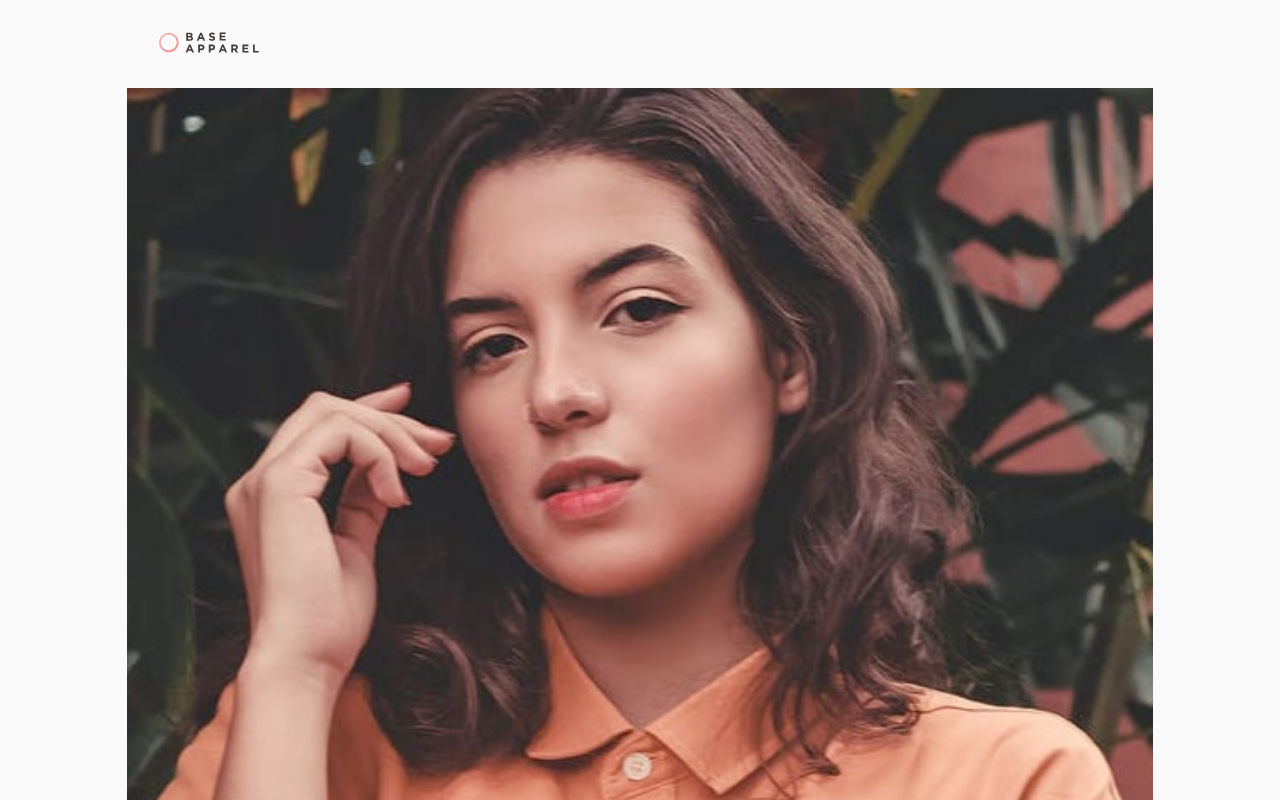
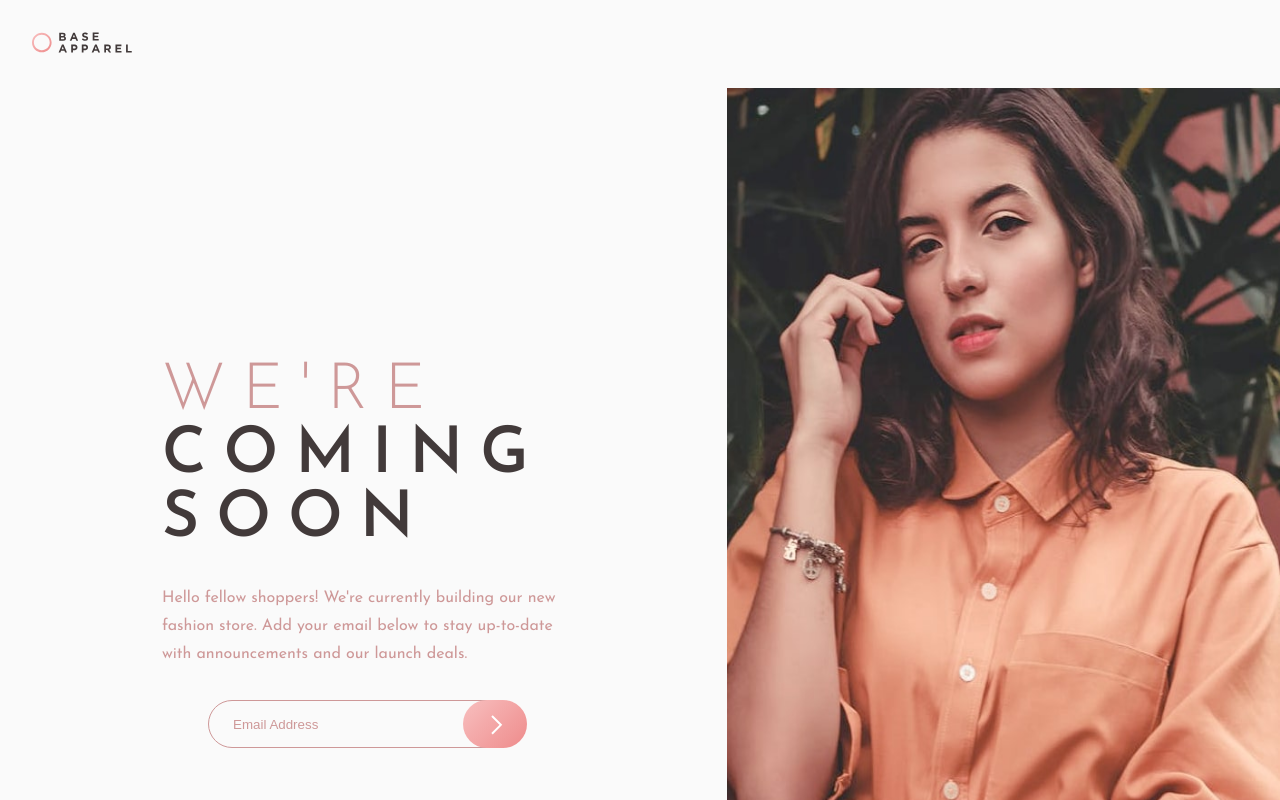
Before and after one commit to Fransuelton/fem-base-apparel-page, a Vue app: page / in a window 1280 px wide. Shown: the top 800 px of the page. Built offline with nearby package versions, Linux system fonts and the light colour scheme.

Commit message:
💄 style: restructure form and header placement for improved layout and responsiveness

```diff
--- a/src/App.vue
+++ b/src/App.vue
@@ -3,8 +3,8 @@ import { Header, Input } from "./components/index.js";
 </script>
 
 <template>
+  <Header />
   <section>
-    <Header />
     <picture>
       <source
         srcset="./assets/images/hero-desktop.jpg"
@@ -19,14 +19,18 @@ import { Header, Input } from "./components/index.js";
         Add your email below to stay up-to-date with announcements and our
         launch deals.
       </p>
+      <form>
+        <Input placeholder="Email Address" />
+      </form>
     </div>
-    <form>
-      <Input placeholder="Email Address" />
-    </form>
   </section>
 </template>
 
 <style scoped>
+section {
+  display: flex;
+  flex-direction: column;
+}
 picture img {
   width: 100%;
 }
@@ -36,6 +40,7 @@ picture img {
   flex-direction: column;
   gap: 1.6rem;
   margin: 6.4rem 3.2rem 3.2rem 3.2rem;
+  text-align: center;
 }
 
 .info-wrapper .title {
@@ -43,7 +48,6 @@ picture img {
   font-size: var(--large-font-size);
   line-height: var(--large-line-height);
   letter-spacing: 1rem;
-  text-align: center;
   color: var(--text-color);
 }
 
@@ -56,7 +60,6 @@ picture img {
   font-size: var(--small-font-size);
   line-height: var(--small-line-height);
   color: var(--text-color);
-  text-align: center;
   font-weight: 400;
 }
 
@@ -66,4 +69,70 @@ form {
   justify-content: center;
   align-items: center;
 }
+
+/* Desktops */
+
+@media (min-width: 1200px) and (max-width: 1919px) {
+  section {
+    flex-direction: row-reverse;
+  }
+
+  picture img {
+    height: 100%;
+  }
+
+  .info-wrapper {
+    gap: 3.2rem;
+    text-align: left;
+    width: 44.5rem;
+    margin: 27.2rem 16.2rem 16.5rem;
+  }
+
+  .info-wrapper .title {
+    font-size: 6.4rem;
+    line-height: 6.4rem;
+    letter-spacing: 1.7rem;
+  }
+
+  .info-wrapper .description {
+    font-size: 1.6rem;
+    line-height: 2.8rem;
+  }
+
+  form {
+    margin-bottom: 0;
+  }
+}
+
+@media (min-width: 1920px) {
+  section {
+    flex-direction: row-reverse;
+  }
+
+  picture img {
+    height: 100%;
+  }
+
+  .info-wrapper {
+    gap: 3.2rem;
+    text-align: left;
+    width: 44.5rem;
+    margin: 27.2rem 16.2rem 16.5rem;
+  }
+
+  .info-wrapper .title {
+    font-size: 6.4rem;
+    line-height: 6.4rem;
+    letter-spacing: 1.7rem;
+  }
+
+  .info-wrapper .description {
+    font-size: 1.6rem;
+    line-height: 2.8rem;
+  }
+
+  form {
+    margin-bottom: 0;
+  }
+}
 </style>
```
